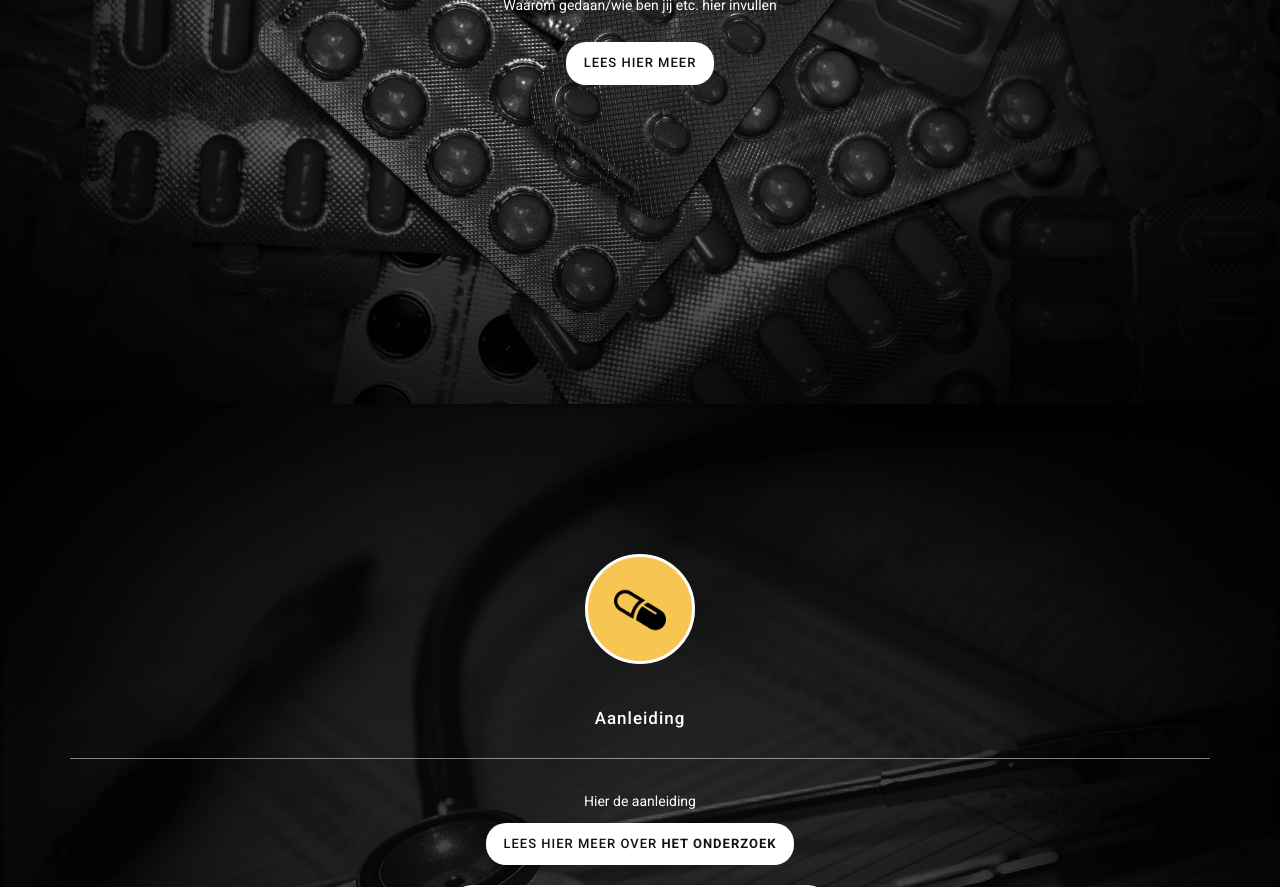
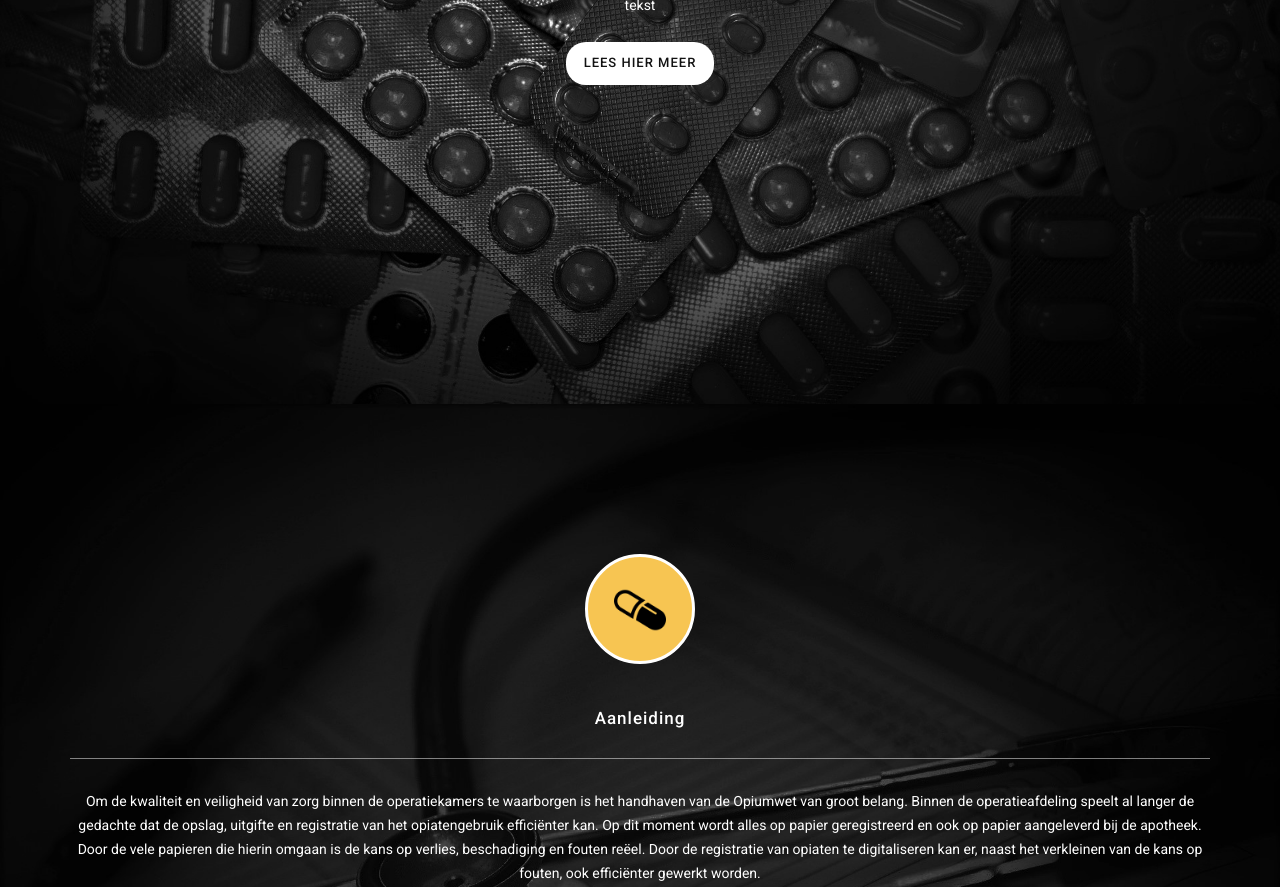
Before and after one commit to floorvanderheide/Digitalisatie-Opiatenregistratie, a plain HTML site: page index.html in a window 1280 px wide. Shown: the part 396-1283 px from the top of the page. Drawn offline with nearby package versions, Linux system fonts and the light colour scheme.

Commit message:
update aanleiding
joe

```diff
--- a/index.html
+++ b/index.html
@@ -63,7 +63,7 @@ http://www.templatemo.com/tm-506-tinker
         <div class="container">
             <div class="text-content">
                 <h2><em>PT1 - Innovatie in de Praktijk:</em> Digitalisering en Optimalisatie van Opiatenregistratie</h2>
-                <p>Waarom gedaan/wie ben jij etc. hier invullen</p>
+                <p>tekst</p>
                 <div class="primary-white-button">
                     <a href="#" class="scroll-link" data-id="about">Lees hier meer</a>
                 </div>
@@ -81,7 +81,7 @@ http://www.templatemo.com/tm-506-tinker
                         </div>
                         <h4>Aanleiding</h4>
                         <div class="line-dec"></div>
-                        <p>Hier de aanleiding</p>
+                        <p>Om de kwaliteit en veiligheid van zorg binnen de operatiekamers te waarborgen is het handhaven van de Opiumwet van groot belang. Binnen de operatieafdeling speelt al langer de gedachte dat de opslag, uitgifte en registratie van het opiatengebruik efficiënter kan. Op dit moment wordt alles op papier geregistreerd en ook op papier aangeleverd bij de apotheek. Door de vele papieren die hierin omgaan is de kans op verlies, beschadiging en fouten reëel. Door de registratie van opiaten te digitaliseren kan er, naast het verkleinen van de kans op fouten, ook efficiënter gewerkt worden. </p>
                         <div class="primary-white-button">
                             <a href="#" class="scroll-link" data-id="portfolio">Lees hier meer over <b>Het Onderzoek</b></a>
                             <br></br>
```
